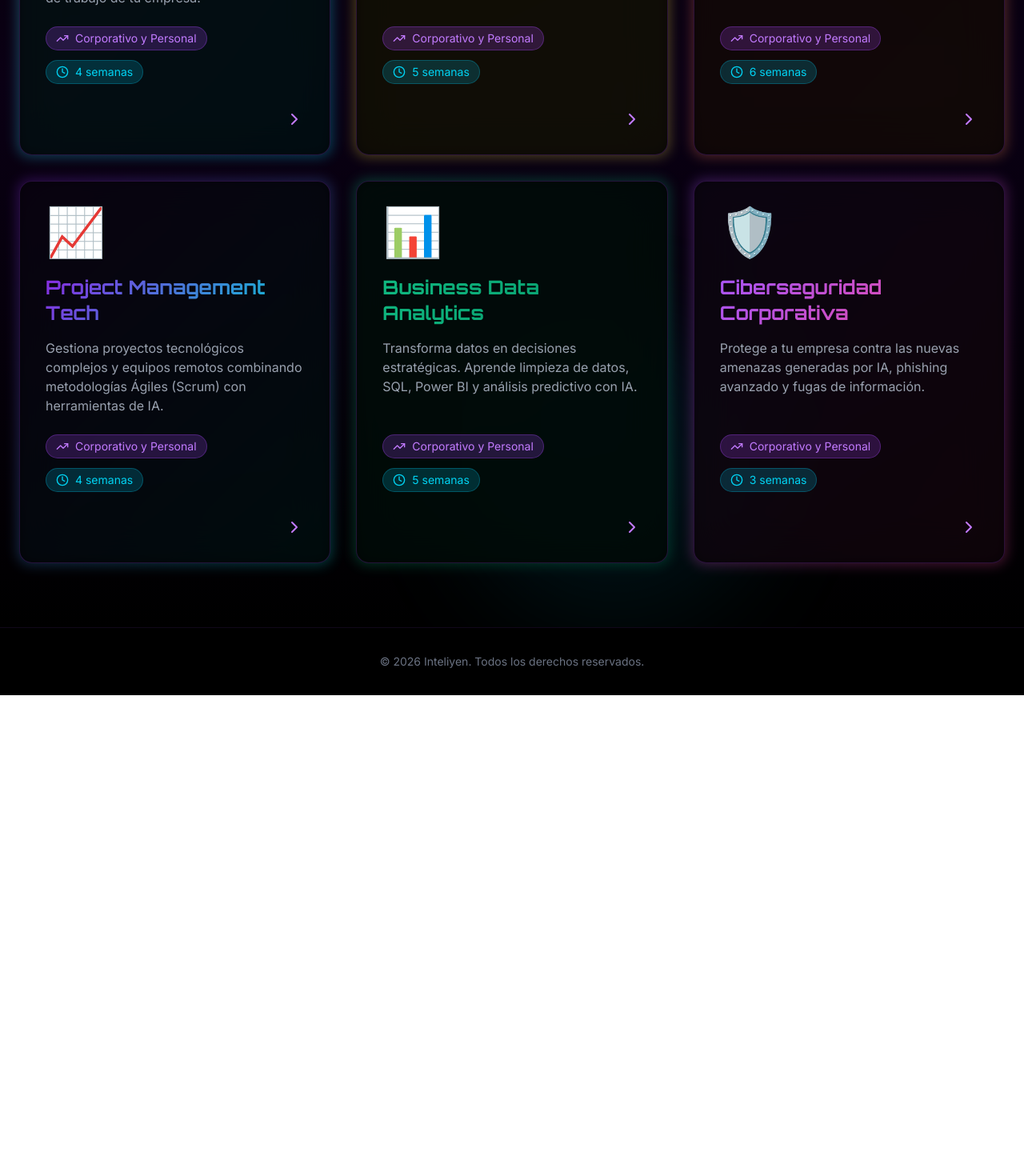
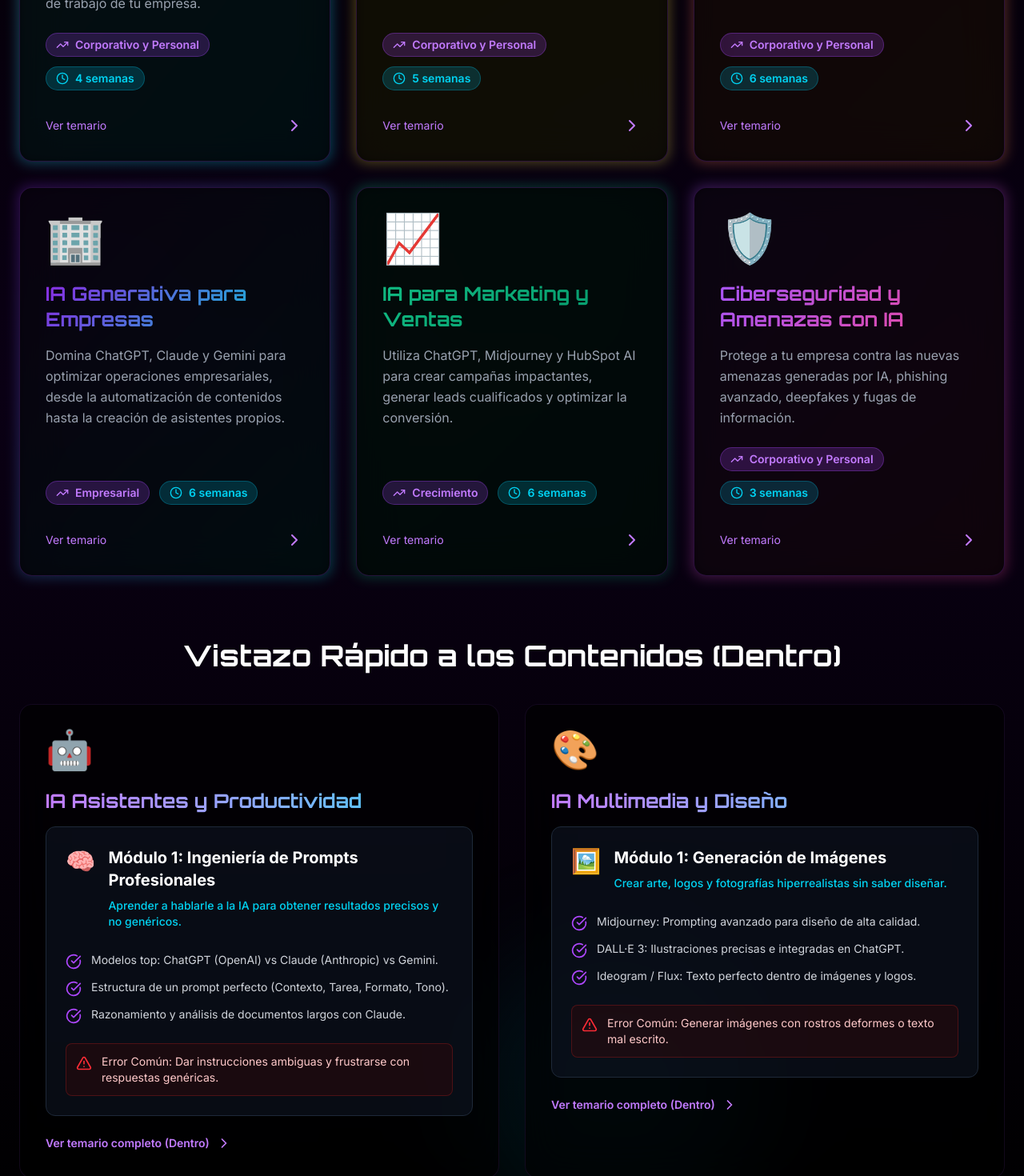
Before and after one commit to inteliyentecnologia-blip/inteliyen-web, a React (Vite) app: page /cursos in a window 1280 px wide. Shown: the part 580-2050 px from the top of the page at 80% size. Before the commit the page ends 1449 px from the top, so only its background shows below. Built offline with nearby package versions, Linux system fonts and the light colour scheme.

Commit message:
Fix total: Catálogo de cursos actualizado con información completa dentro y fuera

```diff
--- a/src/app/data/coursesData.ts
+++ b/src/app/data/coursesData.ts
@@ -14,7 +14,7 @@ export interface Course {
   level: string;
   duration: string;
   status: 'available' | 'coming-soon';
-  // SE ELIMINÓ LA PROPIEDAD 'price'
+  price: string;
   color: {
     from: string;
     to: string;
@@ -31,6 +31,7 @@ export const courses: Course[] = [
     level: 'Corporativo y Personal',
     duration: '4 semanas',
     status: 'available',
+    price: 'Cotizar',
     color: { from: '#61DAFB', to: '#00D8FF' },
     modules: [
       {
@@ -45,13 +46,14 @@ export const courses: Course[] = [
     ]
   },
   {
-    id: 'ia-creativa',
+    id: 'ia-multimedia',
     title: 'IA Multimedia y Diseño',
     description: 'Generación de imágenes, audio y video de nivel profesional usando Midjourney, DALL·E 3, Runway y ElevenLabs.',
     emoji: '🎨',
     level: 'Corporativo y Personal',
     duration: '5 semanas',
     status: 'available',
+    price: 'Cotizar',
     color: { from: '#F7DF1E', to: '#F0DB4F' },
     modules: [
       {
@@ -73,6 +75,7 @@ export const courses: Course[] = [
     level: 'Corporativo y Personal',
     duration: '6 semanas',
     status: 'available',
+    price: 'Cotizar',
     color: { from: '#FF6B6B', to: '#FF8E53' },
     modules: [
       {
@@ -84,56 +87,62 @@ export const courses: Course[] = [
     ]
   },
   {
-    id: 'project-management',
-    title: 'Project Management Tech',
-    description: 'Gestiona proyectos tecnológicos complejos y equipos remotos combinando metodologías Ágiles (Scrum) con herramientas de IA.',
-    emoji: '📈',
-    level: 'Corporativo y Personal',
-    duration: '4 semanas',
+    id: 'ia-generativa-empresas',
+    title: 'IA Generativa para Empresas',
+    description: 'Domina ChatGPT, Claude y Gemini para optimizar operaciones empresariales, desde la automatización de contenidos hasta la creación de asistentes propios.',
+    emoji: '🏢',
+    level: 'Empresarial',
+    duration: '6 semanas',
     status: 'available',
+    price: 'Cotizar',
     color: { from: '#8A2BE2', to: '#00CED1' },
     modules: [
       {
-        emoji: "🎯", title: "Módulo 1: Mindset y Ciclo de Vida", objective: "Estructurar proyectos desde la idea hasta la entrega.", topics: ["Diferencias entre Cascada y metodologías Ágiles (Scrum).", "Creación de la EDT y estimación de tiempos.", "Roles claros: Product Owner, Scrum Master y Developers."]
+        emoji: "🤖", title: "Módulo 1: Automatización de Operaciones", objective: "Utilizar IA como el motor operativo de tu negocio.", topics: ["Automatización de minutas y tareas post-reunión.", "Análisis rápido de CSVs con Advanced Data Analysis de ChatGPT.", "Implementación en el flujo de trabajo diario del equipo."], error: "Error Común: Crear procesos demasiado complejos que el equipo no usa."
       },
       {
-        emoji: "🤖", title: "Módulo 2: IA en la Gestión", objective: "Automatizar la administración del proyecto.", topics: ["Uso de ChatGPT para redactar historias de usuario.", "Automatización de minutas y tareas post-reunión (Daily Scrum).", "Gestión de riesgos predictiva asistida por IA."]
+        emoji: "✍️", title: "Módulo 3: Automatización de Contenidos", objective: "Crear correos, reportes y copy en segundos.", topics: ["Integración de Google Gemini en Google Workspace (Docs, Gmail).", "Creación de plantillas de correo automatizadas.", "Redacción de propuestas comerciales persuasivas."], error: "Error Común: Copiar y pegar sin darle el 'tono de voz' de la empresa."
+      },
+      {
+        emoji: "⚙️", title: "Módulo 4: Creación de Asistentes Propios", objective: "Construir un GPT personalizado para tu empresa.", topics: ["Cómo crear un GPT (Custom GPT) entrenado con tus propios PDFs.", "Privacidad de datos: Qué subir y qué no subir a la IA.", "Flujos de trabajo avanzados con asistentes específicos."]
       }
     ]
   },
   {
-    id: 'data-analytics',
-    title: 'Business Data Analytics',
-    description: 'Transforma datos en decisiones estratégicas. Aprende limpieza de datos, SQL, Power BI y análisis predictivo con IA.',
-    emoji: '📊',
-    level: 'Corporativo y Personal',
-    duration: '5 semanas',
+    id: 'ia-marketing-ventas',
+    title: 'IA para Marketing y Ventas',
+    description: 'Utiliza ChatGPT, Midjourney y HubSpot AI para crear campañas impactantes, generar leads cualificados y optimizar la conversión.',
+    emoji: '📈',
+    level: 'Crecimiento',
+    duration: '6 semanas',
     status: 'available',
+    price: 'Cotizar',
     color: { from: '#10B981', to: '#059669' },
     modules: [
       {
-        emoji: "🧹", title: "Módulo 1: Tratamiento de Datos", objective: "Preparar y extraer información de bases de datos.", topics: ["Limpieza de datos con Power Query y Python básico.", "Consultas SQL: JOINs, Subconsultas y GROUP BY.", "Análisis rápido de CSVs con Advanced Data Analysis de ChatGPT."]
+        emoji: "🎯", title: "Módulo 1: Campañas de Alto Impacto", objective: "Diseñar y ejecutar campañas de marketing en tiempo récord.", topics: ["Generación de ideas y copies creativos con ChatGPT.", "Creación de visuales publicitarios de nivel profesional con Midjourney.", "A/B testing y optimización de campañas asistida por IA."]
       },
       {
-        emoji: "📉", title: "Módulo 2: Visualización y CRM", objective: "Crear paneles para la toma de decisiones directivas.", topics: ["Diseño de Dashboards interactivos en Power BI.", "Salesforce Einstein / HubSpot AI para predicción de ventas.", "Interpretación de insights de mercado."]
+        emoji: "🤖", title: "Módulo 2: Generación de Leads Cualificados", objective: "Utilizar herramientas de IA para nutrir y calificar clientes potenciales.", topics: ["HubSpot AI para predicción de ventas y calificación de leads.", "Chatbots avanzados para atención y venta automática.", "Análisis de sentimientos de clientes potenciales."]
       }
     ]
   },
   {
-    id: 'ciberseguridad',
-    title: 'Ciberseguridad Corporativa',
-    description: 'Protege a tu empresa contra las nuevas amenazas generadas por IA, phishing avanzado y fugas de información.',
+    id: 'ciberseguridad-ia',
+    title: 'Ciberseguridad y Amenazas con IA',
+    description: 'Protege a tu empresa contra las nuevas amenazas generadas por IA, phishing avanzado, deepfakes y fugas de información.',
     emoji: '🛡️',
     level: 'Corporativo y Personal',
     duration: '3 semanas',
     status: 'available',
+    price: 'Cotizar',
     color: { from: '#A855F7', to: '#EC4899' },
     modules: [
       {
-        emoji: "🎣", title: "Módulo 1: Amenazas con IA", objective: "Identificar engaños digitales hiperrealistas.", topics: ["Detección de Deepfakes de audio y video (Spear-phishing).", "Ingeniería social generada por ChatGPT.", "Ransomware y protección de dispositivos endpoint."], error: "Error Común: Pensar que el antivirus base detendrá un ataque de ingeniería social."
+        emoji: "🎣", title: "Módulo 1: Phishing y Deepfakes con IA", objective: "Identificar y evitar engaños digitales hiperrealistas.", topics: ["Detección de deepfakes de audio y video (Spear-phishing).", "Ingeniería social generada por ChatGPT.", "Detección de correos de phishing avanzados."]
       },
       {
-        emoji: "🔐", title: "Módulo 2: Políticas y Protección", objective: "Asegurar la información corporativa.", topics: ["Privacidad en IA: Qué no debes subir a ChatGPT/Claude.", "Implementación estricta de Autenticación de Dos Pasos (2FA).", "Planes de contingencia y recuperación de desastres."]
+        emoji: "🔐", title: "Módulo 2: Protección y Políticas de IA", objective: "Asegurar la información corporativa y el uso ético de la IA.", topics: ["Privacidad en IA: Qué no debes subir a ChatGPT/Claude.", "Implementación estricta de Autenticación de Dos Pasos (2FA).", "Planes de contingencia y recuperación de desastres."]
       }
     ]
   }
--- a/src/app/pages/CoursesListPage.tsx
+++ b/src/app/pages/CoursesListPage.tsx
@@ -1,6 +1,6 @@
 import { useEffect, useState } from 'react';
 import { Link } from 'react-router-dom';
-import { ArrowLeft, BookOpen, Clock, TrendingUp, ChevronRight } from 'lucide-react';
+import { ArrowLeft, BookOpen, Clock, TrendingUp, AlertTriangle, ChevronRight, CheckCircle } from 'lucide-react';
 import { courses } from '../data/coursesData';
 
 export function CoursesListPage() {
@@ -13,8 +13,9 @@ export function CoursesListPage() {
 
   return (
     <div className="min-h-screen bg-black text-white">
+      {/* Header flotante */}
       <header className="fixed top-0 left-0 right-0 z-50 bg-black/80 backdrop-blur-xl border-b border-purple-500/10">
-        <nav className="max-w-7xl mx-auto px-6 py-4 flex items-center justify-between">
+        <nav className="max-w-7xl mx-auto px-6 py-4 flex items-center justify-between relative z-50">
           <Link to="/" className="flex items-center gap-4">
             <span className="text-xl md:text-2xl font-bold bg-gradient-to-r from-purple-400 via-pink-400 to-cyan-400 bg-clip-text text-transparent tracking-wider" style={{ fontFamily: 'Orbitron, sans-serif' }}>
               INTELIYEN
@@ -22,7 +23,7 @@ export function CoursesListPage() {
           </Link>
           <Link to="/" className="flex items-center gap-2 text-gray-300 hover:text-purple-400 transition-colors">
             <ArrowLeft className="w-5 h-5" />
-            <span>Volver al Inicio</span>
+            <span className="hidden sm:inline">Volver al Inicio</span>
           </Link>
         </nav>
       </header>
@@ -30,10 +31,13 @@ export function CoursesListPage() {
       <main className="pt-32 pb-20 px-6 relative overflow-hidden"
         style={{ background: 'linear-gradient(180deg, #000000 0%, #0a0014 50%, #000000 100%)' }}
       >
+        {/* Efectos de luz de fondo */}
         <div className="absolute top-0 left-1/4 w-96 h-96 bg-purple-600/10 rounded-full blur-3xl"></div>
         <div className="absolute bottom-0 right-1/4 w-96 h-96 bg-cyan-600/10 rounded-full blur-3xl"></div>
 
         <div className="max-w-7xl mx-auto relative z-10">
+
+          {/* Título y descripción (Fuera de los cursos) */}
           <div className={`text-center mb-16 transition-all duration-1000 ${isVisible ? 'opacity-100 translate-y-0' : 'opacity-0 translate-y-10'}`}>
             <div className="flex items-center justify-center gap-3 mb-4">
               <BookOpen className="w-10 h-10 text-purple-400" />
@@ -46,46 +50,53 @@ export function CoursesListPage() {
             </p>
           </div>
 
-          <div className="grid md:grid-cols-2 lg:grid-cols-3 gap-8">
+          {/* Catálogo de Cursos (Fuera de los cursos) */}
+          <div className="grid md:grid-cols-2 lg:grid-cols-3 gap-8 mb-20">
             {courses && courses.length > 0 ? (
               courses.map((course, index) => (
                 <div key={course.id || index} className={`transition-all duration-1000 ${isVisible ? 'opacity-100 translate-y-0' : 'opacity-0 translate-y-10'}`} style={{ transitionDelay: `${index * 100}ms` }}>
                   <Link to={course.status === 'available' ? `/cursos/${course.id}` : '#'} className={`group relative block h-full ${course.status === 'coming-soon' ? 'cursor-not-allowed' : 'cursor-pointer'}`}>
 
+                    {/* Efecto de borde brillante al pasar el mouse */}
                     {course.status === 'available' && course.color && (
                       <div className="absolute -inset-0.5 rounded-2xl blur opacity-30 group-hover:opacity-50 transition duration-500" style={{ background: `linear-gradient(135deg, ${course.color.from}, ${course.color.to})` }}></div>
                     )}
 
                     <div className={`relative h-full bg-black/80 backdrop-blur-xl border rounded-2xl p-8 flex flex-col transition-all duration-300 ${course.status === 'available' ? 'border-purple-500/20 group-hover:border-purple-500/40 group-hover:transform group-hover:scale-105' : 'border-gray-700/30 opacity-60'}`}>
 
+                      {/* Contenido principal de la tarjeta (Fuera del curso) */}
                       <div className="text-6xl mb-6">{course.emoji}</div>
 
                       <h3 className="text-2xl font-bold mb-4" style={{ fontFamily: 'Orbitron, sans-serif', background: course.color ? `linear-gradient(135deg, ${course.color.from}, ${course.color.to})` : 'none', WebkitBackgroundClip: 'text', WebkitTextFillColor: 'transparent' }}>
                         {course.title}
                       </h3>
 
-                      <p className="text-gray-400 mb-6 flex-grow">
+                      <p className="text-gray-400 mb-6 flex-grow leading-relaxed">
                         {course.description}
                       </p>
 
+                      {/* Pastillas de nivel y duración */}
                       <div className="flex flex-wrap gap-3 mb-6">
                         <div className="flex items-center gap-2 px-3 py-1 bg-purple-500/20 text-purple-400 rounded-full text-sm border border-purple-500/30">
                           <TrendingUp className="w-4 h-4" />
-                          {course.level}
+                          <span className="font-semibold">{course.level}</span>
                         </div>
                         <div className="flex items-center gap-2 px-3 py-1 bg-cyan-500/20 text-cyan-400 rounded-full text-sm border border-cyan-500/30">
                           <Clock className="w-4 h-4" />
-                          {course.duration}
+                          <span className="font-semibold">{course.duration}</span>
                         </div>
                       </div>
 
-                      {/* ELIMINÉ EL BOTÓN DE COTIZAR AQUÍ, SOLO SE VE LA FLECHA PARA ENTRAR AL CURSO */}
-                      <div className="flex items-center justify-end mt-2">
+                      <div className="flex items-center justify-between gap-4 mt-2">
                         {course.status === 'available' && (
-                          <ChevronRight className="w-6 h-6 text-purple-400 group-hover:translate-x-1 transition-transform" />
+                          <>
+                            <span className="text-sm text-purple-400 group-hover:underline">Ver temario</span>
+                            <ChevronRight className="w-6 h-6 text-purple-400 group-hover:translate-x-1 transition-transform" />
+                          </>
                         )}
                       </div>
 
+                      {/* Etiqueta de "Próximamente" */}
                       {course.status === 'coming-soon' && (
                         <div className="absolute top-4 right-4 px-3 py-1 bg-gray-800 text-gray-400 rounded-full text-xs font-bold border border-gray-700">
                           Próximamente
@@ -101,6 +112,52 @@ export function CoursesListPage() {
               </div>
             )}
           </div>
+
+          {/* Vistazo Detallado de los Contenidos (Dentro de los cursos) */}
+          <div className={`mt-20 transition-all duration-1000 delay-500 ${isVisible ? 'opacity-100 translate-y-0' : 'opacity-0 translate-y-10'}`}>
+            <h2 className="text-3xl md:text-4xl font-bold mb-10 text-center" style={{ fontFamily: 'Orbitron, sans-serif' }}>
+              Vistazo Rápido a los Contenidos (Dentro)
+            </h2>
+            <div className="grid md:grid-cols-2 gap-8">
+              {courses.slice(0, 2).map((course, cIndex) => (
+                <div key={cIndex} className="bg-black/60 backdrop-blur-xl border border-purple-500/10 rounded-2xl p-8">
+                  <div className="text-5xl mb-6">{course.emoji}</div>
+                  <h3 className="text-2xl font-bold mb-4 bg-gradient-to-r from-purple-400 to-cyan-400 bg-clip-text text-transparent" style={{ fontFamily: 'Orbitron, sans-serif' }}>
+                    {course.title}
+                  </h3>
+                  {course.modules && course.modules.slice(0, 1).map((modulo, mIndex) => (
+                    <div key={mIndex} className="bg-gray-900/50 border border-gray-800 rounded-xl p-6">
+                      <div className="flex items-start gap-4 mb-4">
+                        <div className="text-3xl">{modulo.emoji}</div>
+                        <div>
+                          <h4 className="text-xl font-bold text-white mb-2">{modulo.title}</h4>
+                          <p className="text-sm text-cyan-400 font-medium mb-3">{modulo.objective}</p>
+                        </div>
+                      </div>
+                      <ul className="space-y-3 mb-6">
+                        {modulo.topics.map((topic, tIndex) => (
+                          <li key={tIndex} className="flex items-start gap-3 text-gray-300 text-sm">
+                            <CheckCircle className="w-5 h-5 text-purple-500 shrink-0 mt-0.5" />
+                            <span>{topic}</span>
+                          </li>
+                        ))}
+                      </ul>
+                      {modulo.error && (
+                        <div className="bg-red-950/30 border border-red-900/50 rounded-lg p-3 flex items-start gap-3 mt-4">
+                          <AlertTriangle className="w-5 h-5 text-red-500 shrink-0 mt-0.5" />
+                          <p className="text-sm text-red-200">{modulo.error}</p>
+                        </div>
+                      )}
+                    </div>
+                  ))}
+                  <Link to={`/cursos/${course.id}`} className="inline-flex items-center gap-2 text-sm font-semibold text-purple-400 mt-6 hover:underline">
+                    Ver temario completo (Dentro)
+                    <ChevronRight className="w-5 h-5" />
+                  </Link>
+                </div>
+              ))}
+            </div>
+          </div>
         </div>
       </main>
 
```
